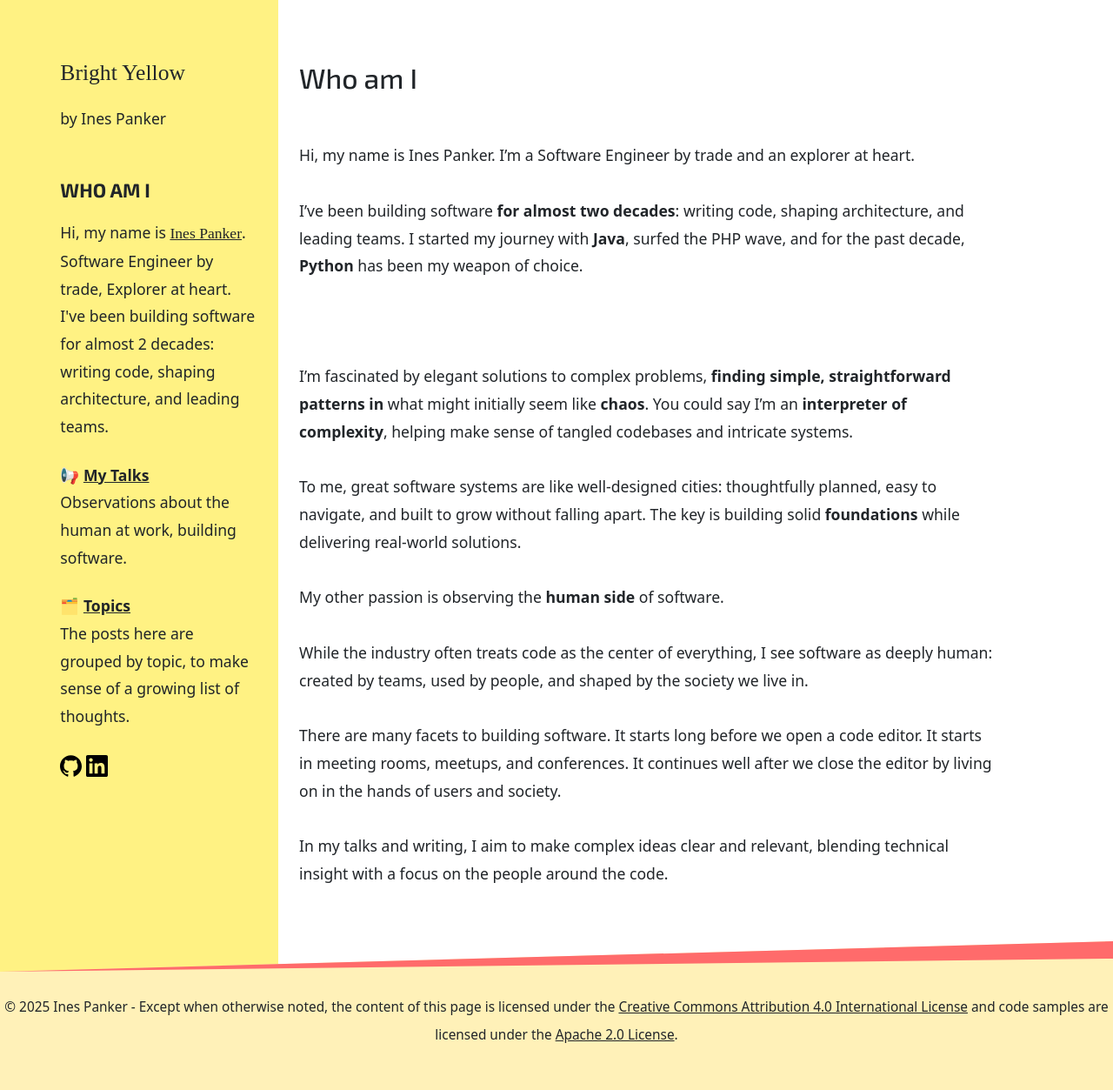
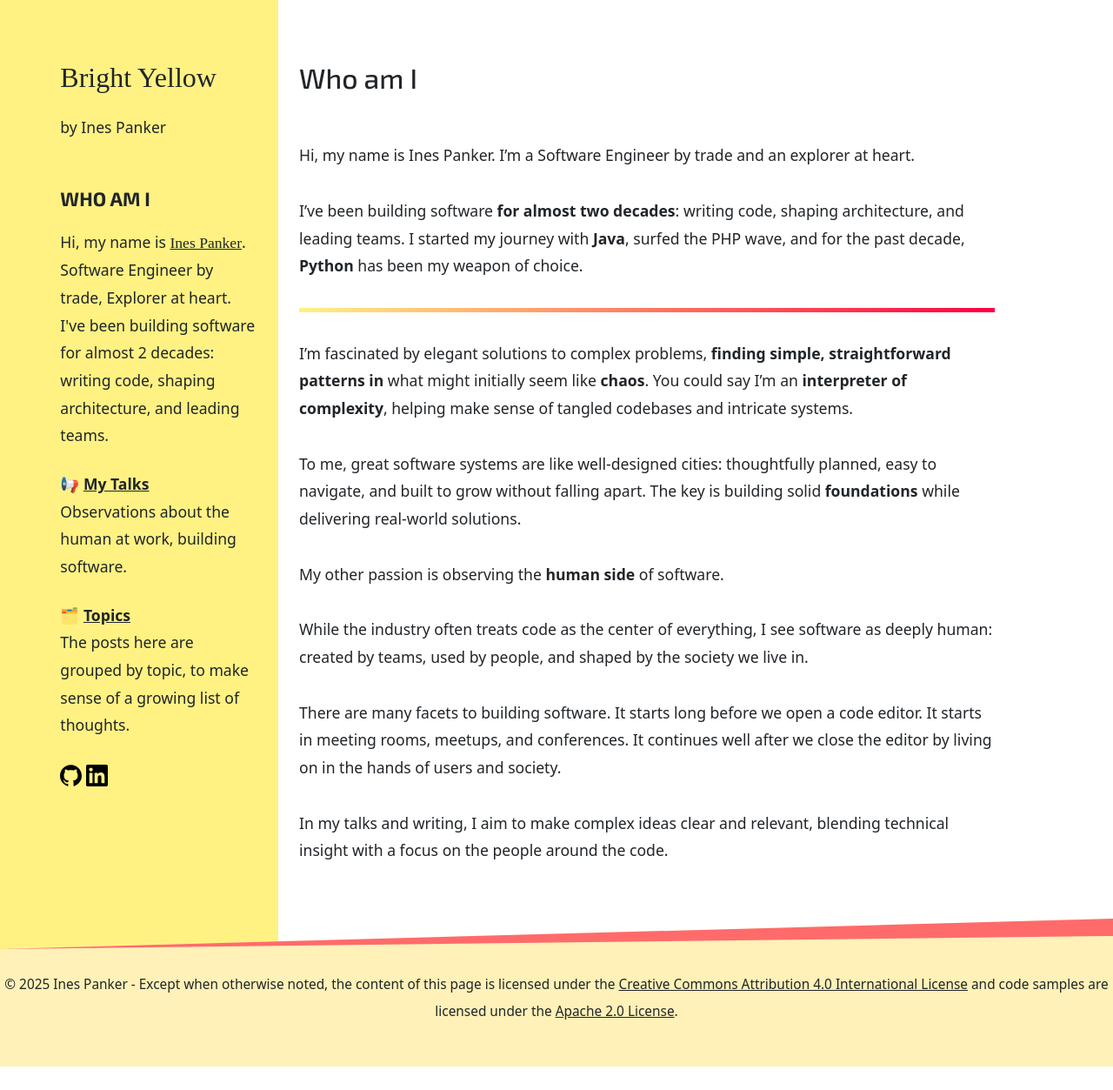
Before and after one commit to inesp/inesp.github.io, a Jekyll site: the page built from about.md, in a window 1280 px wide. Shown: the whole page at 87% size. Built offline with Jekyll 4.4.1, drawn with Linux system fonts in a browser that asks for light colours; nearby versions of some CDN libraries; some web fonts are replaced; after the commit the page ends 1226 px from its top, so only the background shows below that.

Commit message:
Improve about and home

```diff
--- a/_sass/home.scss
+++ b/_sass/home.scss
@@ -23,7 +23,7 @@
   letter-spacing: 0.15em;
   color: $color-gray-2;
   text-align: center;
-  margin: 7rem 0 5rem;
+  margin: 6rem 0 5rem;
   position: relative;
 
   &::before,
--- a/_sass/topics.scss
+++ b/_sass/topics.scss
@@ -1,12 +1,7 @@
 @import "colors";
 
 
-.colorful{
-  height: 5px;
-  width: 100%;
-  background-image: linear-gradient(90deg, $color-yellow, $color-hover-red);
-  margin-bottom: $standard-margin;
-}
+
 
 .categories-list {
   list-style: none;
--- a/about.md
+++ b/about.md
@@ -2,13 +2,14 @@
 layout: page
 title: Who am I
 permalink: /about/
+css: about
 ---
 
 Hi, my name is Ines Panker. I'm a Software Engineer by trade and an explorer at heart.
 
 I've been building software **for almost two decades**: writing code, shaping architecture, and leading teams. I started my journey with **Java**, surfed the PHP wave, and for the past decade, **Python** has been my weapon of choice.
 
-&nbsp;
+<div class="colorful"></div>
 
 I’m fascinated by elegant solutions to complex problems, **finding simple, straightforward patterns in** what might initially seem like **chaos**. You could say I’m an **interpreter of complexity**, helping make sense of tangled codebases and intricate systems.
 
--- a/assets/bs-override.scss
+++ b/assets/bs-override.scss
@@ -20,6 +20,7 @@
 
   h2{
     font-family: 'Saira Stencil One', cursive;
+    font-size: $h1-font-size;
     a {
       text-decoration: none;
     }
@@ -377,3 +378,15 @@
   flex-wrap: wrap; /* allows wrapping on small screens */
   gap: 0.5rem;
 }
+
+.colorful{
+  height: 5px;
+  width: 100%;
+  background-image: linear-gradient(90deg, $color-yellow, $color-hover-red);
+  margin-bottom: $standard-margin;
+}
+.about{
+  .colorful{
+    max-width: 800px;
+  }
+}
```
